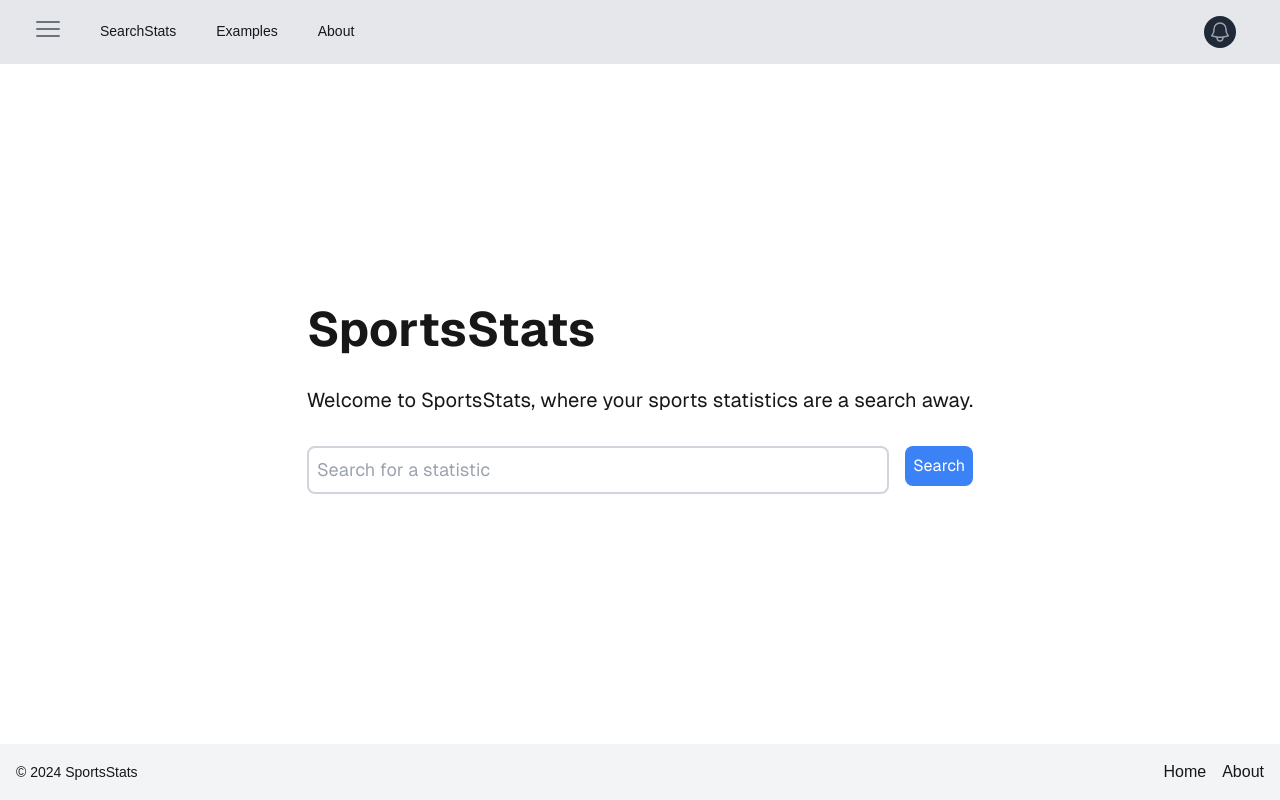
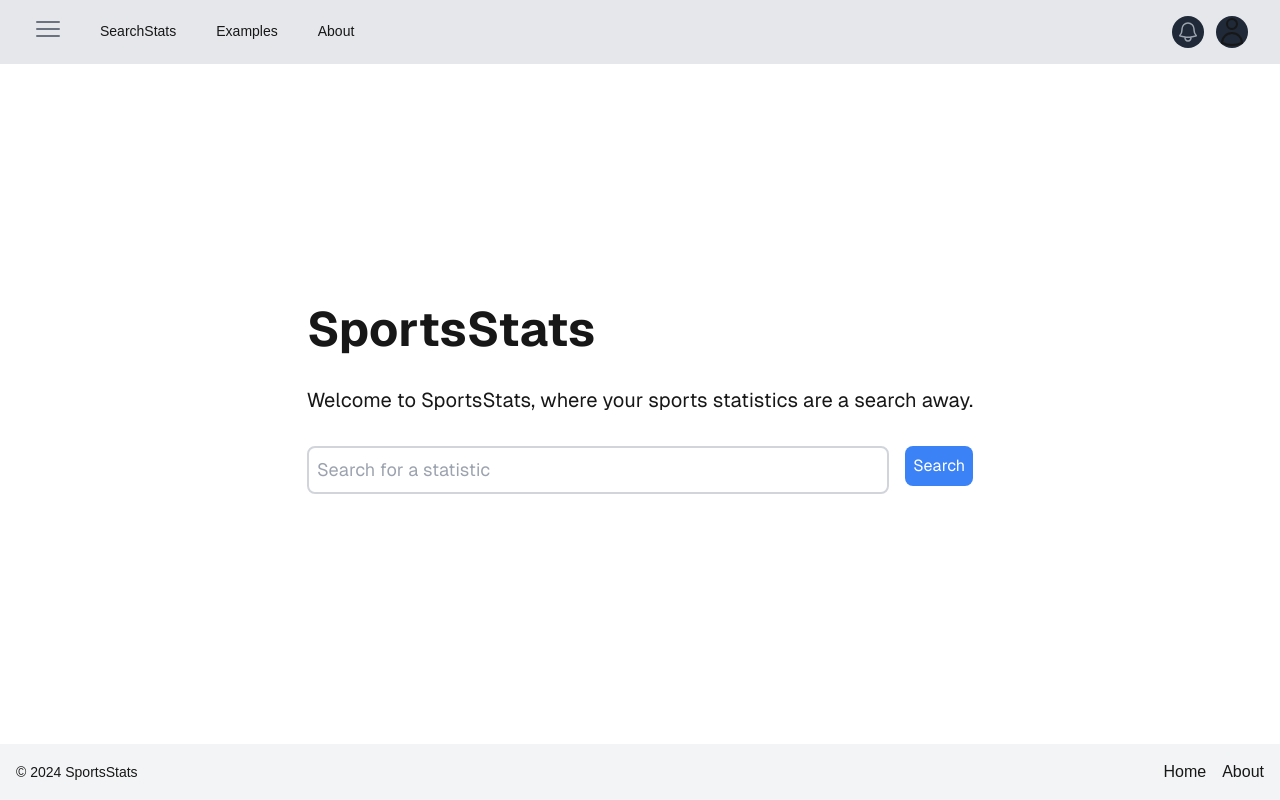
Before and after one commit to JohnDeLeoDev/SportsStats, a Next.js app: page / in a window 1280 px wide. Built offline with nearby package versions, Linux system fonts and the light colour scheme.

Commit message:
Added user icon to header.

```diff
--- a/src/app/header.tsx
+++ b/src/app/header.tsx
@@ -11,7 +11,12 @@ import {
     MenuItems,
 } from '@headlessui/react'
 
-import { Bars3Icon, BellIcon, XMarkIcon } from '@heroicons/react/24/outline'
+import {
+    Bars3Icon,
+    BellIcon,
+    XMarkIcon,
+    UserIcon,
+} from '@heroicons/react/24/outline'
 
 const navigation = [
     { name: 'SearchStats', href: '/', current: false },
@@ -150,6 +155,10 @@ export default function Header({ currentRoute }: HeaderProps) {
                                         <span className="sr-only">
                                             Open user menu
                                         </span>
+                                        <UserIcon
+                                            aria-hidden="true"
+                                            className="h-8 w-8"
+                                        />
                                     </MenuButton>
                                 </div>
                                 <MenuItems
```
